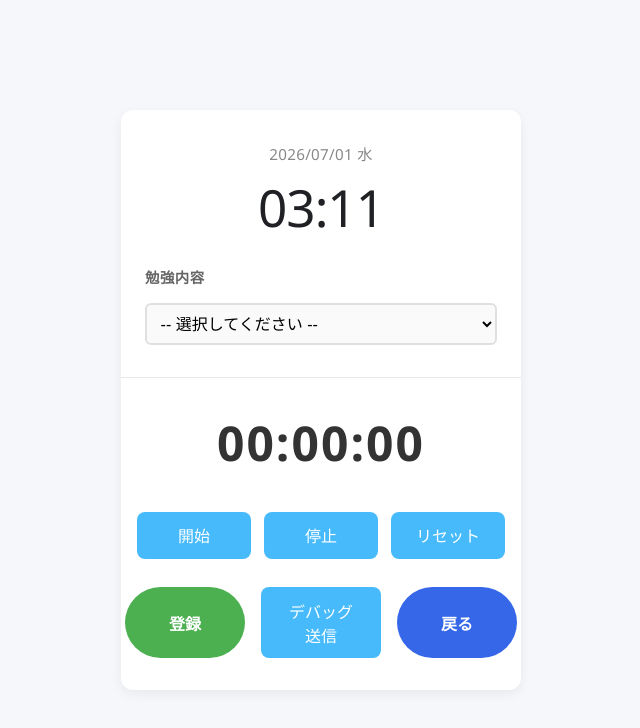
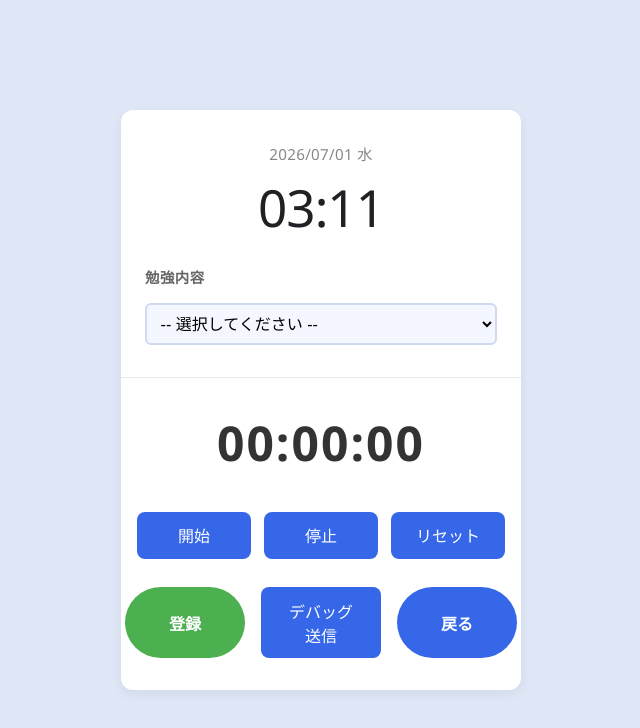
Before and after one commit to salmon-basil/t4_manage_dev, a plain HTML site: page app/frontend/src/View/HTML/timerPage.html in a window 1280 px wide. Shown: the whole page, without its empty margins (319-959 px from the left). Drawn offline with Linux system fonts and the light colour scheme.

Commit message:
dev timer ui

```diff
--- a/app/frontend/src/View/CSS/profile.css
+++ b/app/frontend/src/View/CSS/profile.css
@@ -77,7 +77,7 @@ body {
     justify-content: space-between;
     align-items: center;
     padding: 10px 0;
-    border-bottom: 1px solid #e0e0e0;
+    border-bottom: 1px solid #cfd9f0;
     font-size: 14px;
 }
 
--- a/app/frontend/src/View/CSS/timer.css
+++ b/app/frontend/src/View/CSS/timer.css
@@ -5,7 +5,7 @@ body {
     flex-direction: column;
     justify-content: center;
     align-items: center;
-    background-color: #f5f7fa;
+    background-color: #dfe7f7;
     font-family: 'Segoe UI', Tahoma, Geneva, Verdana, sans-serif;
     margin: 0;
     padding: 0;
@@ -70,22 +70,22 @@ body {
     width: 100%;
     padding: 0.6rem;
     margin-top: 0.5rem;
-    border: 2px solid #e0e0e0;
+    border: 2px solid #cfd9f0;
     border-radius: 6px;
     font-size: 1rem;
-    background-color: #fafafa;
+    background-color: #f4f7ff;
     cursor: pointer;
     transition: border-color 0.2s ease;
     box-sizing: border-box;
 }
 
 .tag-section select:hover {
-    border-color: #47bafc;
+    border-color: #3567e8;
 }
 
 .tag-section select:focus {
     outline: none;
-    border-color: #2ea3e6;
+    border-color: #3567e8;
     box-shadow: 0 0 0 2px rgba(47, 163, 230, 0.1);
 }
 
@@ -118,7 +118,7 @@ button {
     margin: 0;
     border: none;
     border-radius: 8px;
-    background-color: #47bafc;
+    background-color: #3567e8;
     color: white;
     font-size: 1rem;
     font-weight: 500;
@@ -166,7 +166,7 @@ button {
 /* ホバー */
 button:hover {
     transform: scale(1.05);
-    background-color: #2ea3e6;
+    background-color: #3567e8;
     box-shadow: 0 4px 12px rgba(47, 186, 252, 0.3);
 }
 
```
Also changed, not shown: 1 other file.
